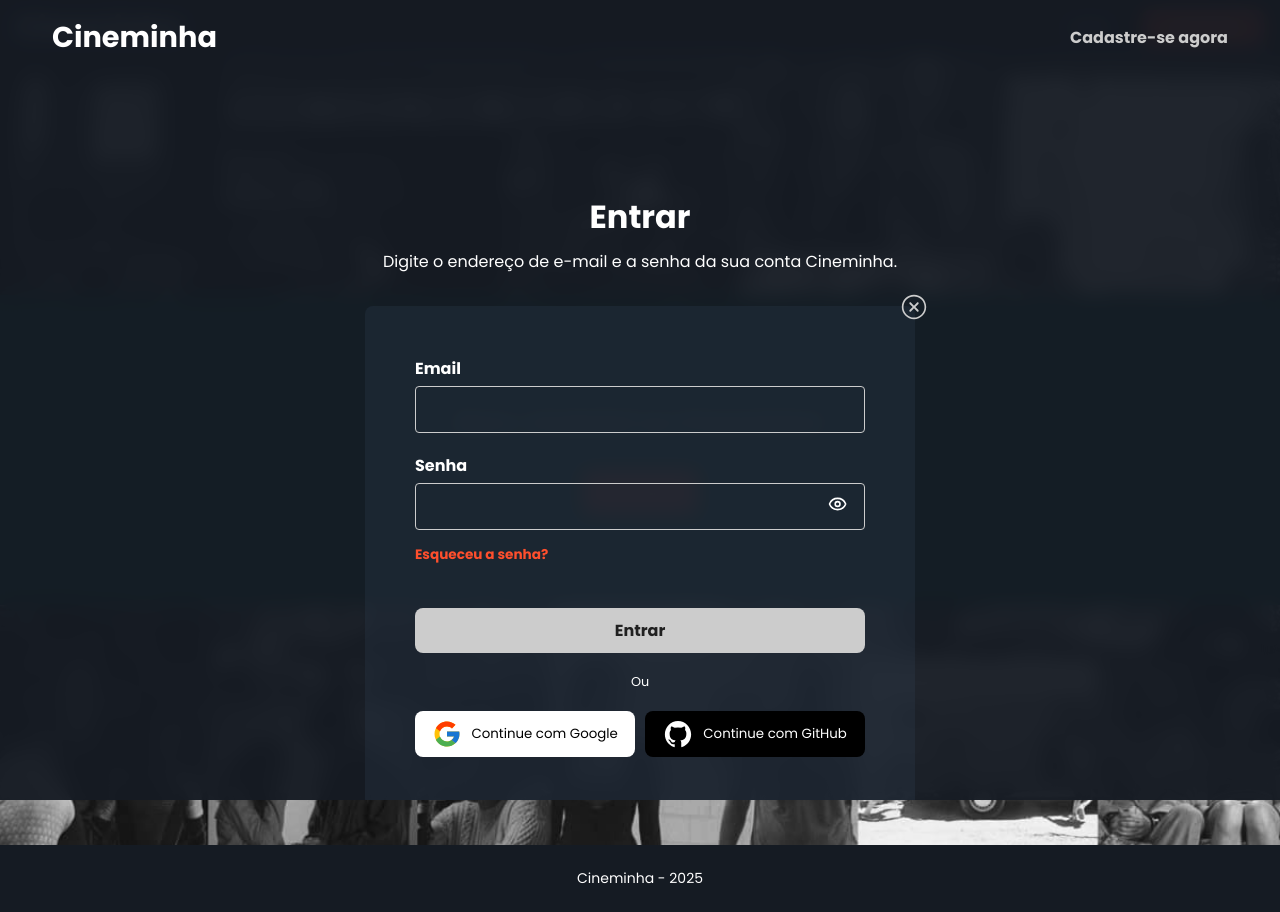
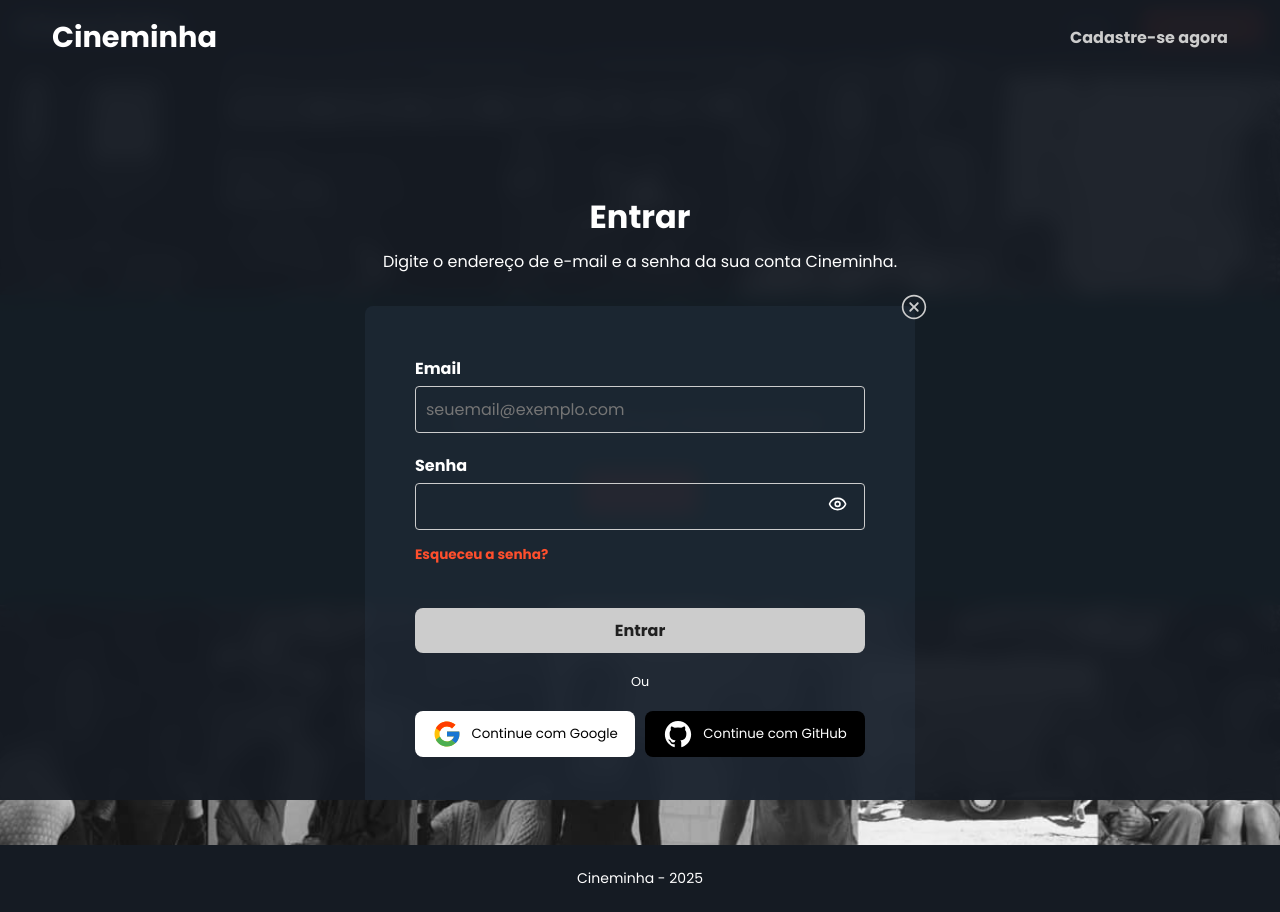
Before and after one commit to lucasecs92/movie-streaming, a Next.js app in the folder streaming-root/: page / in a window 1280 px wide. Both pictures are taken after a click on the item "LOGIN". Built offline with nearby package versions, Linux system fonts and the light colour scheme.

Commit message:
style up

```diff
--- a/streaming-root/src/components/ModalCadastro.jsx
+++ b/streaming-root/src/components/ModalCadastro.jsx
@@ -137,6 +137,7 @@ export default function ModalCadastro({
                 value={email}
                 onChange={handleEmailChange}
                 required
+                placeholder="seuemail@exemplo.com"
               />
               {email && (
                 <IoClose className={styles.clearIcon} onClick={clearEmail} />
--- a/streaming-root/src/components/ModalForgotPassword.jsx
+++ b/streaming-root/src/components/ModalForgotPassword.jsx
@@ -122,7 +122,7 @@ export default function ModalForgotPassword({
                             value={modalEmail}
                             onChange={handleModalEmailChange}
                             required
-                            placeholder="seuemail@example.com"
+                            placeholder="seuemail@exemplo.com"
                         />
                         {modalEmail && <IoClose className={styles.clearIcon} onClick={clearModalEmail} />}
                     </section>
--- a/streaming-root/src/components/ModalLogin.jsx
+++ b/streaming-root/src/components/ModalLogin.jsx
@@ -128,6 +128,7 @@ export default function ModalLogin({
                 value={email}
                 onChange={handleEmailChange}
                 required
+                placeholder="seuemail@exemplo.com"
               />
               {email && (
                 <IoClose className={styles.clearIcon} onClick={clearEmail} />
```
